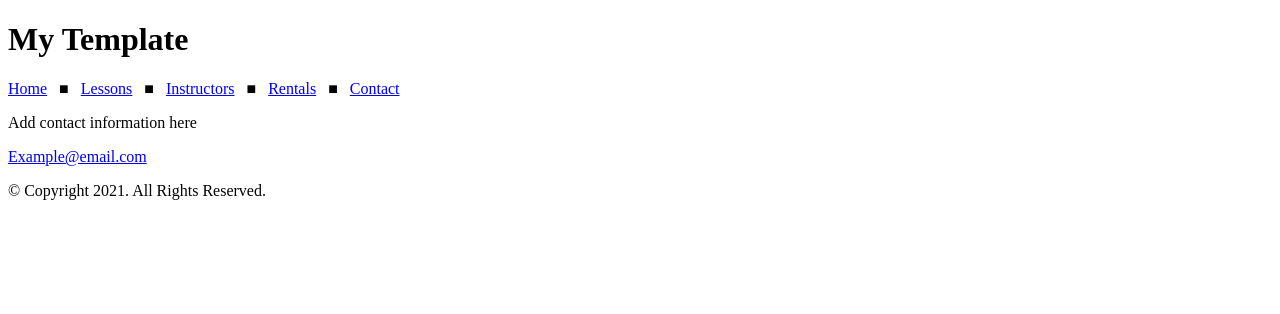
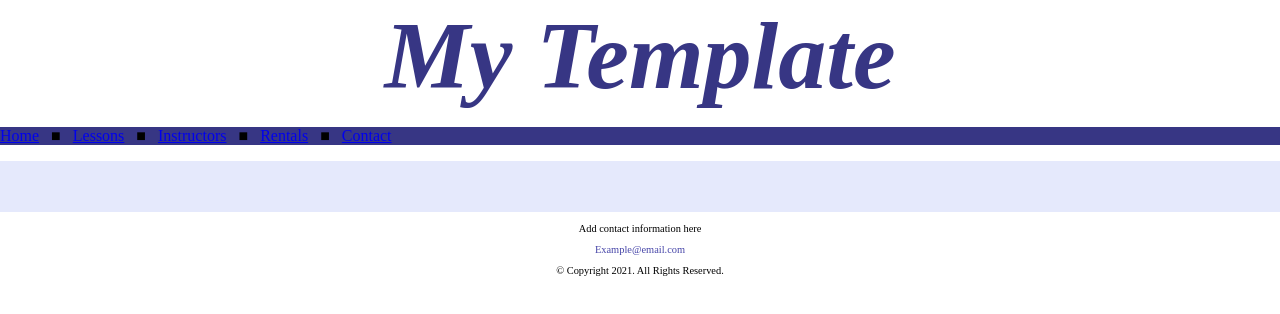
Before and after one commit to Austin-Boedi/music, a plain HTML site: page instructors.html in a window 1280 px wide. Drawn offline with Linux system fonts and the light colour scheme.

Commit message:
Update instructors.html

```diff
--- a/instructors.html
+++ b/instructors.html
@@ -1,12 +1,13 @@
 <!DOCTYPE html>
 <!--
   Student Name: Austin Boedigheimer
-  File Name: Template.html
+  File Name: instructors.html
   Date: 09/20/2022
   -->
   <html lang="en">
+    <meta charset="utf-8">
+    <link rel="stylesheet" href="css/styles.css">
     <head>
-      <meta charset="utf-8">
       <title>My Template</title>
     </head>
 
```
